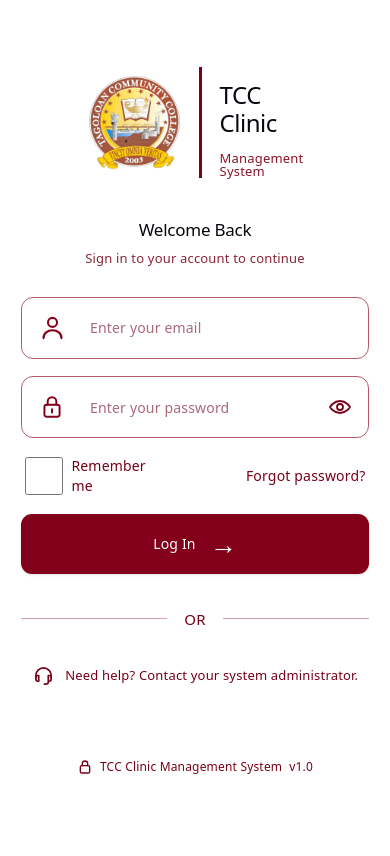
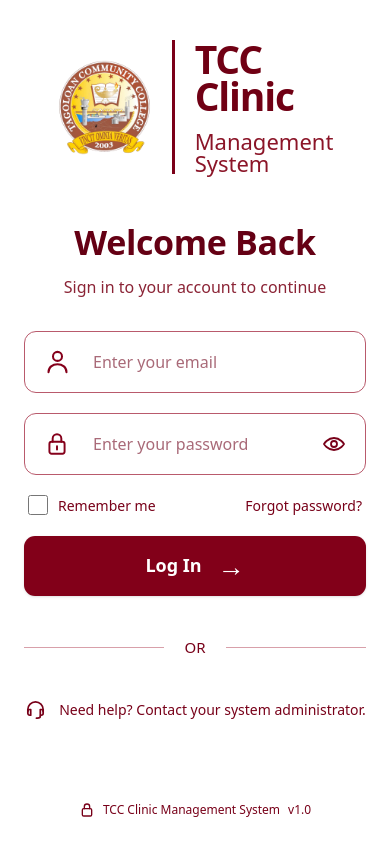
Before and after one commit to Baconnn02/tcc-clinic-management-system, a React (Vite) app in the folder frontend/: page /login in a window 390 px wide. Shown: the top 856 px of the page. Built offline with nearby package versions, Linux system fonts and the light colour scheme.

Commit message:
Update responsive styles

```diff
--- a/frontend/src/index.css
+++ b/frontend/src/index.css
@@ -1,12 +1,20 @@
 /* ========================================
    TCC CLINIC MANAGEMENT SYSTEM
-   RESPONSIVE GLOBAL STYLES
+   GLOBAL STYLES (phone + desktop)
+
+   How this file works:
+   - No device-specific breakpoints. Sizes are fluid (rem / clamp),
+     and Tailwind's responsive classes (sm:, lg:, xl:) in the
+     components decide the layout for each screen width.
+   - Element defaults live inside @layer base, so Tailwind classes
+     like text-sm, mt-1 or w-9 always win over them.
 ======================================== */
 
 @import "tailwindcss";
 
 /* ========================================
    ROOT VARIABLES
+   (the app is a light design, so light only)
 ======================================== */
 
 :root {
@@ -31,10 +39,35 @@
     --heading: system-ui, "Segoe UI", Roboto, sans-serif;
     --mono: ui-monospace, Consolas, monospace;
 
-    font: 18px/145% var(--sans);
-    letter-spacing: 0.18px;
+    color-scheme: light;
+}
 
-    color-scheme: light dark;
+/* ========================================
+   BASE ELEMENT STYLES
+======================================== */
+
+@layer base {
+    html {
+        min-width: 320px;
+        /* Keep 16px on every device so Tailwind's rem sizes stay readable */
+        font-size: 100%;
+        -webkit-text-size-adjust: 100%;
+        text-size-adjust: 100%;
+    }
+
+    body {
+        min-width: 320px;
+        min-height: 100vh;
+        min-height: 100dvh; /* accounts for phone browser toolbars */
+        margin: 0;
+
+        /* On body only: overflow-x on both html and body breaks
+           position: sticky (the dashboard header). */
+        overflow-x: hidden;
+
+        font-family: var(--sans);
+        font-size: 1rem;
+        line-height: 1.5;
         color: var(--text);
         background: var(--bg);
 
@@ -44,82 +77,17 @@
         -moz-osx-font-smoothing: grayscale;
     }
 
-/* ========================================
-   DARK MODE
-======================================== */
-
-@media (prefers-color-scheme: dark) {
-    :root {
-        --text: #9ca3af;
-        --text-h: #f3f4f6;
-        --bg: #16171d;
-        --border: #2e303a;
-        --code-bg: #1f2028;
-
-        --accent: #c08497;
-        --accent-bg: rgba(192, 132, 151, 0.15);
-        --accent-border: rgba(192, 132, 151, 0.5);
-
-        --social-bg: rgba(47, 48, 58, 0.5);
-
-        --shadow:
-            rgba(0, 0, 0, 0.4) 0 10px 15px -3px,
-            rgba(0, 0, 0, 0.25) 0 4px 6px -2px;
+    /* Full width on every screen. Each page controls its own max width. */
+    #root {
+        width: 100%;
+        min-height: 100vh;
+        min-height: 100dvh;
+        display: flex;
+        flex-direction: column;
     }
 
-    #social .button-icon {
-        filter: invert(1) brightness(2);
-    }
-}
-
-/* ========================================
-   GLOBAL RESET
-======================================== */
-
-* {
-    box-sizing: border-box;
-}
-
-html {
-    width: 100%;
-    min-width: 320px;
-    min-height: 100%;
-    overflow-x: hidden;
-}
-
-body {
-    width: 100%;
-    min-width: 320px;
-    min-height: 100vh;
-    margin: 0;
-    padding: 0;
-    overflow-x: hidden;
-    background: var(--bg);
-}
-
-/* ========================================
-   ROOT
-======================================== */
-
-#root {
-    width: 100%;
-    max-width: 1126px;
-    min-height: 100vh;
-    margin: 0 auto;
-    padding: 0;
-
-    border-inline: 1px solid var(--border);
-
-    display: flex;
-    flex-direction: column;
-
-    box-sizing: border-box;
-}
-
-/* ========================================
-   HEADINGS
-======================================== */
-
+    /* Headings scale with the screen automatically (no margins here,
+       so spacing stays under Tailwind's control). */
     h1,
     h2,
     h3,
@@ -130,61 +98,39 @@
         color: var(--text-h);
     }
 
-h1,
-h2 {
+    h1 {
+        font-size: clamp(1.75rem, 1.2rem + 2.2vw, 3rem);
         font-weight: 500;
-}
-
-h1 {
-    font-size: 56px;
         line-height: 1.15;
-    letter-spacing: -1.68px;
-    margin: 32px 0;
+        letter-spacing: -0.03em;
     }
 
     h2 {
-    font-size: 24px;
-    line-height: 118%;
-    letter-spacing: -0.24px;
-    margin: 0 0 8px;
+        font-size: clamp(1.125rem, 1rem + 0.6vw, 1.5rem);
+        font-weight: 500;
+        line-height: 1.2;
+        letter-spacing: -0.01em;
     }
 
-/* ========================================
-   PARAGRAPHS
-======================================== */
-
-p {
-    margin: 0;
+    h3 {
+        font-size: clamp(1rem, 0.95rem + 0.3vw, 1.125rem);
     }
-
-/* ========================================
-   LINKS
-======================================== */
 
     a {
         color: inherit;
         text-decoration: none;
     }
 
-/* ========================================
-   IMAGES
-======================================== */
-
-img {
-    display: block;
-    max-width: 100%;
-    height: auto;
+    button {
+        cursor: pointer;
     }
 
-/* ========================================
-   FORMS
-======================================== */
+    button:disabled {
+        cursor: not-allowed;
+    }
 
-input,
-select,
-textarea,
-button {
-    font: inherit;
+    textarea {
+        resize: vertical;
     }
 
     input,
@@ -193,83 +139,62 @@
         max-width: 100%;
     }
 
-textarea {
-    resize: vertical;
-}
-
-/* ========================================
-   BUTTONS
-======================================== */
-
-button {
-    cursor: pointer;
-}
-
-/* ========================================
-   CODE
-======================================== */
-
-code,
-.counter {
-    font-family: var(--mono);
-    display: inline-flex;
-    border-radius: 4px;
-    color: var(--text-h);
+    /* Faster taps on phones, no grey flash */
+    button,
+    a {
+        touch-action: manipulation;
+        -webkit-tap-highlight-color: transparent;
     }
 
     code {
-    font-size: 15px;
-    line-height: 135%;
+        display: inline-flex;
         padding: 4px 8px;
+        border-radius: 4px;
+        font-family: var(--mono);
+        font-size: 0.85rem;
+        line-height: 1.35;
+        color: var(--text-h);
         background: var(--code-bg);
     }
-
-/* ========================================
-   TABLES
-======================================== */
 
     table {
         width: 100%;
         border-collapse: collapse;
     }
+}
+
+/* ========================================
+   COMPONENT HELPERS
+======================================== */
+
+@layer components {
+    .card {
+        max-width: 100%;
+    }
 
     /*
-   Wrap large tables with:
+       Wide tables scroll sideways inside their own box on small
+       screens instead of squeezing the columns or breaking the page.
 
        <div className="table-container">
            <table>...</table>
        </div>
+
+       Tables inside a Tailwind "overflow-x-auto" wrapper work too.
     */
-
     .table-container {
         width: 100%;
         max-width: 100%;
         overflow-x: auto;
         overflow-y: hidden;
         -webkit-overflow-scrolling: touch;
+        scrollbar-width: thin;
     }
 
-/* ========================================
-   PREVENT CONTENT OVERFLOW
-======================================== */
-
-main,
-section,
-article,
-header,
-footer,
-nav {
-    max-width: 100%;
+    .table-container > table,
+    .overflow-x-auto > table {
+        min-width: 40rem;
     }
-
-.flex,
-.grid {
-    min-width: 0;
-}
-
-/* ========================================
-   SCROLLBAR
-======================================== */
 
     .table-container::-webkit-scrollbar {
         height: 6px;
@@ -288,311 +213,33 @@
     .table-container::-webkit-scrollbar-thumb:hover {
         background: #888;
     }
+}
 
 /* ========================================
-   TABLET
-   769px - 1024px
+   TOUCH SCREENS (phones and tablets)
+   Deliberately outside @layer so it wins over text-sm on inputs.
+   Inputs under 16px make iPhones zoom in when you tap them.
 ======================================== */
 
-@media (max-width: 1024px) {
-    :root {
-        font-size: 16px;
-    }
-
-    #root {
-        width: 100%;
-        max-width: 100%;
-    }
-
-    h1 {
-        font-size: 36px;
-        margin: 20px 0;
-    }
-
-    h2 {
-        font-size: 20px;
-    }
-
-    /* Make form controls easier to use */
-    input,
+@media (hover: none) and (pointer: coarse) {
+    input:not([type="checkbox"]):not([type="radio"]),
     select,
     textarea {
-        max-width: 100%;
+        font-size: 16px;
     }
 }
 
 /* ========================================
-   MOBILE
-   481px - 768px
+   REDUCED MOTION
 ======================================== */
 
-@media (max-width: 768px) {
-    body {
-        font-size: 14px;
-    }
-
-    #root {
-        width: 100%;
-        max-width: 100%;
-        border-inline: none;
-    }
-
-    h1 {
-        font-size: 28px;
-        line-height: 1.2;
-        letter-spacing: -0.8px;
-        margin: 16px 0;
-    }
-
-    h2 {
-        font-size: 18px;
-    }
-
-    h3 {
-        font-size: 17px;
-    }
-
-    p {
-        font-size: 14px;
-    }
-
-    /* ====================================
-       FORMS
-    ==================================== */
-
-    input,
-    select,
-    textarea {
-        width: 100%;
-        max-width: 100%;
-        font-size: 14px;
-    }
-
-    button {
-        max-width: 100%;
-        font-size: 14px;
-    }
-
-    /* ====================================
-       CONTENT
-    ==================================== */
-
-    main,
-    section,
-    article {
-        width: 100%;
-        max-width: 100%;
-    }
-
-    /* ====================================
-       TABLES
-    ==================================== */
-
-    /*
-       Tables stay readable by scrolling
-       horizontally instead of breaking
-       the phone layout.
-    */
-
-    table {
-        min-width: 650px;
-    }
-
-    .table-container {
-        width: 100%;
-        max-width: 100%;
-        overflow-x: auto;
-    }
-
-    /* ====================================
-       CARDS
-    ==================================== */
-
-    .card {
-        width: 100%;
-        max-width: 100%;
-    }
-
-    /* ====================================
-       IMAGES
-    ==================================== */
-
-    img {
-        max-width: 100%;
-        height: auto;
+@media (prefers-reduced-motion: reduce) {
+    *,
+    *::before,
+    *::after {
+        animation-duration: 0.01ms !important;
+        animation-iteration-count: 1 !important;
+        transition-duration: 0.01ms !important;
+        scroll-behavior: auto !important;
     }
 }
-
-/* ========================================
-   SMALL PHONE
-   320px - 480px
-======================================== */
-
-@media (max-width: 480px) {
-    :root {
-        font-size: 14px;
-    }
-
-    body {
-        font-size: 13px;
-    }
-
-    #root {
-        width: 100%;
-        min-width: 320px;
-        max-width: 100%;
-        border-inline: none;
-    }
-
-    h1 {
-        font-size: 24px;
-        line-height: 1.2;
-        letter-spacing: -0.5px;
-        margin: 14px 0;
-    }
-
-    h2 {
-        font-size: 17px;
-    }
-
-    h3 {
-        font-size: 16px;
-    }
-
-    p {
-        font-size: 13px;
-    }
-
-    /* ====================================
-       FORM CONTROLS
-    ==================================== */
-
-    input,
-    select,
-    textarea {
-        width: 100%;
-        max-width: 100%;
-        font-size: 14px;
-        min-height: 40px;
-    }
-
-    textarea {
-        min-height: 80px;
-    }
-
-    button {
-        max-width: 100%;
-        font-size: 14px;
-    }
-
-    /* ====================================
-       TABLES
-    ==================================== */
-
-    table {
-        min-width: 600px;
-    }
-
-    .table-container {
-        width: 100%;
-        overflow-x: auto;
-    }
-
-    /* ====================================
-       SPACING
-    ==================================== */
-
-    .p-6 {
-        padding: 1rem;
-    }
-
-    .p-5 {
-        padding: 0.875rem;
-    }
-
-    .p-4 {
-        padding: 0.75rem;
-    }
-
-    /* ====================================
-       IMAGES
-    ==================================== */
-
-    img {
-        max-width: 100%;
-        height: auto;
-    }
-}
-
-/* ========================================
-   VERY SMALL PHONES
-   Below 360px
-======================================== */
-
-@media (max-width: 359px) {
-    body {
-        font-size: 12px;
-    }
-
-    h1 {
-        font-size: 22px;
-    }
-
-    h2 {
-        font-size: 16px;
-    }
-
-    input,
-    select,
-    textarea,
-    button {
-        font-size: 13px;
-    }
-
-    table {
-        min-width: 560px;
-    }
-}
-
-/* ========================================
-   TOUCH DEVICES
-======================================== */
-
-@media (hover: none) and (pointer: coarse) {
-    button,
-    a {
-        -webkit-tap-highlight-color: transparent;
-    }
-
-    input,
-    select,
-    textarea,
-    button {
-        min-height: 40px;
-    }
-}
-
-/* ========================================
-   LANDSCAPE PHONE
-======================================== */
-
-@media (max-width: 768px) and (orientation: landscape) {
-    h1 {
-        font-size: 26px;
-    }
-
-    #root {
-        min-height: 100svh;
-    }
-}
-
-/* ========================================
-   SAFE MOBILE VIEWPORT
-======================================== */
-
-@supports (height: 100svh) {
-    body,
-    #root {
-        min-height: 100svh;
-    }
-}
```
Lines whose indentation alone changed are shown as unchanged.
